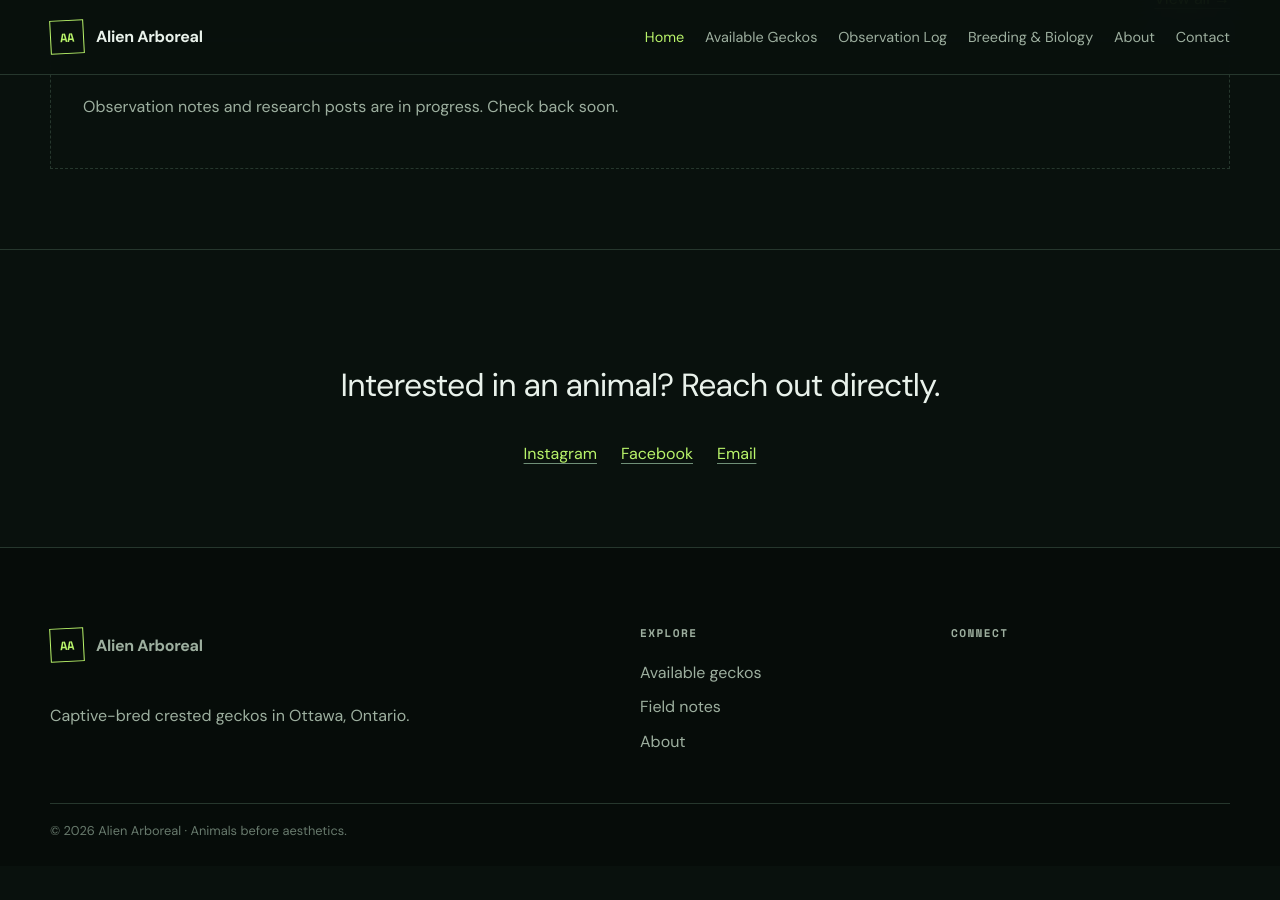
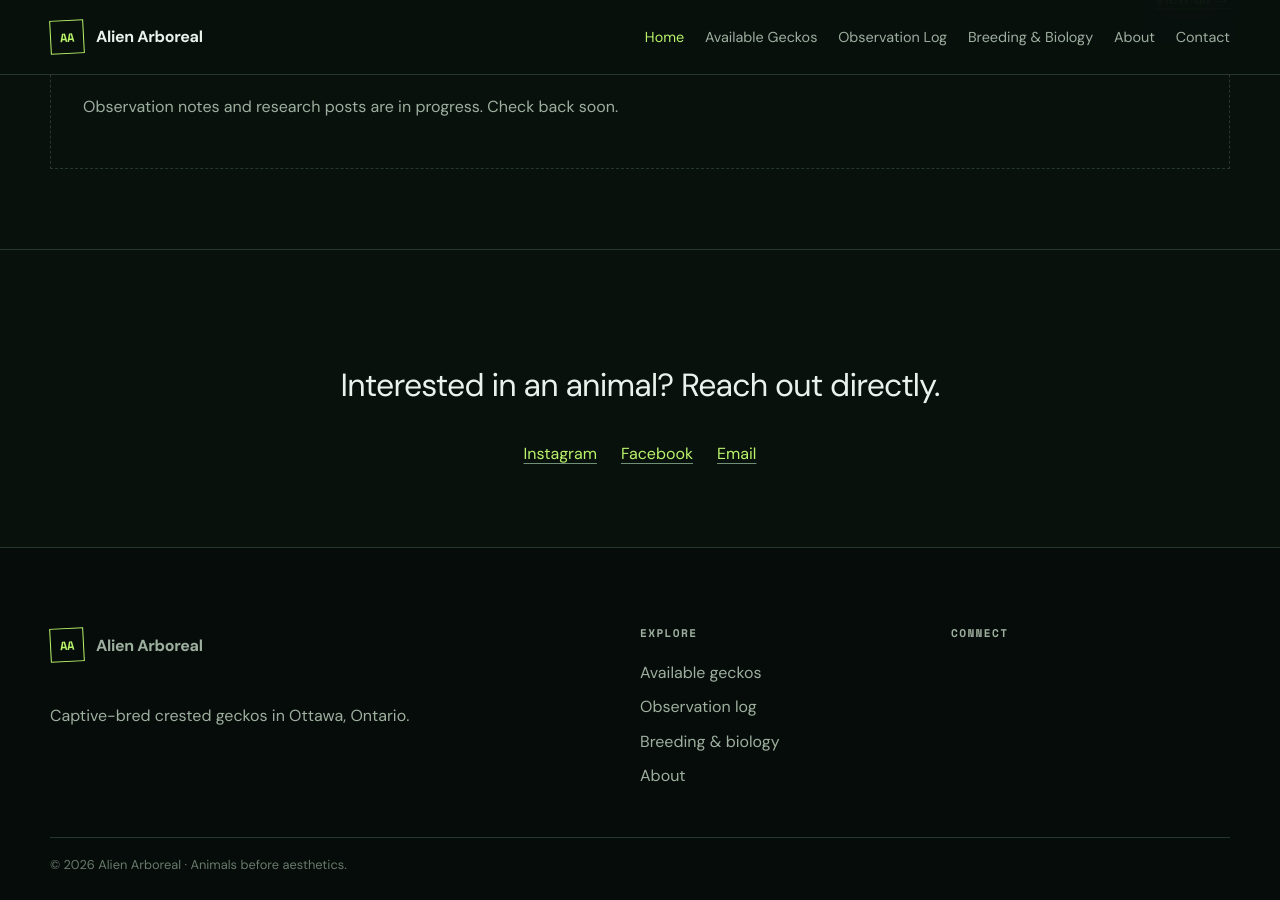
Before and after one commit to SavannahSidle/AlienArboreal, a Jekyll site: the page built from index.md, in a window 1280 px wide and 900 px high, scrolled down 1783 px. Built offline with Jekyll 4.4.1, drawn with Linux system fonts in a browser that asks for light colours; before the commit the page ends 2649 px from its top, so only the background shows below that.

Commit message:
Update _includes/footer.html for new content structure

```diff
--- a/_includes/footer.html
+++ b/_includes/footer.html
@@ -1 +1 @@
-<footer class="site-footer"><div class="container footer-grid"><div><p class="brand footer-brand"><span class="brand-mark">AA</span><span>Alien Arboreal</span></p><p>Captive-bred crested geckos in Ottawa, Ontario.</p></div><div><p class="footer-label">Explore</p><a href="{{ '/available/' | relative_url }}">Available geckos</a><a href="{{ '/observations/' | relative_url }}">Field notes</a><a href="{{ '/about/' | relative_url }}">About</a></div><div><p class="footer-label">Connect</p>{% unless site.instagram contains '[' %}<a href="{{ site.instagram }}">Instagram</a>{% endunless %}{% unless site.facebook contains '[' %}<a href="{{ site.facebook }}">Facebook</a>{% endunless %}{% unless site.email contains '[' %}<a href="mailto:{{ site.email }}">Email</a>{% endunless %}</div></div><div class="container footer-bottom">© {{ 'now' | date: '%Y' }} Alien Arboreal · Animals before aesthetics.</div></footer>
+<footer class="site-footer"><div class="container footer-grid"><div><p class="brand footer-brand"><span class="brand-mark">AA</span><span>Alien Arboreal</span></p><p>Captive-bred crested geckos in Ottawa, Ontario.</p></div><div><p class="footer-label">Explore</p><a href="{{ '/available/' | relative_url }}">Available geckos</a><a href="{{ '/observations/' | relative_url }}">Observation log</a><a href="{{ '/breeding-biology/' | relative_url }}">Breeding &amp; biology</a><a href="{{ '/about/' | relative_url }}">About</a></div><div><p class="footer-label">Connect</p>{% unless site.instagram contains '[' %}<a href="{{ site.instagram }}">Instagram</a>{% endunless %}{% unless site.facebook contains '[' %}<a href="{{ site.facebook }}">Facebook</a>{% endunless %}{% unless site.email contains '[' %}<a href="mailto:{{ site.email }}">Email</a>{% endunless %}</div></div><div class="container footer-bottom">© {{ 'now' | date: '%Y' }} Alien Arboreal · Animals before aesthetics.</div></footer>
```
